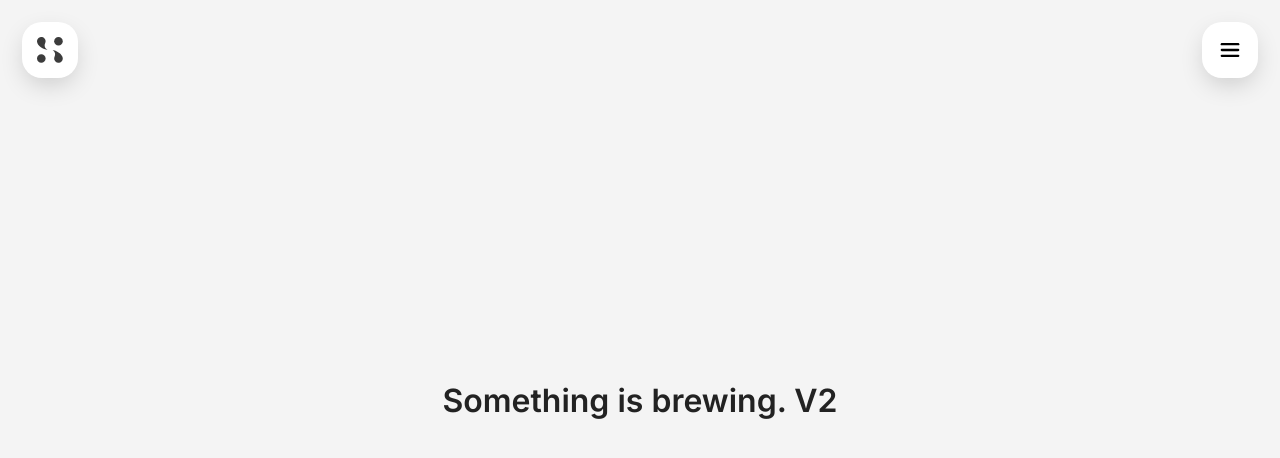
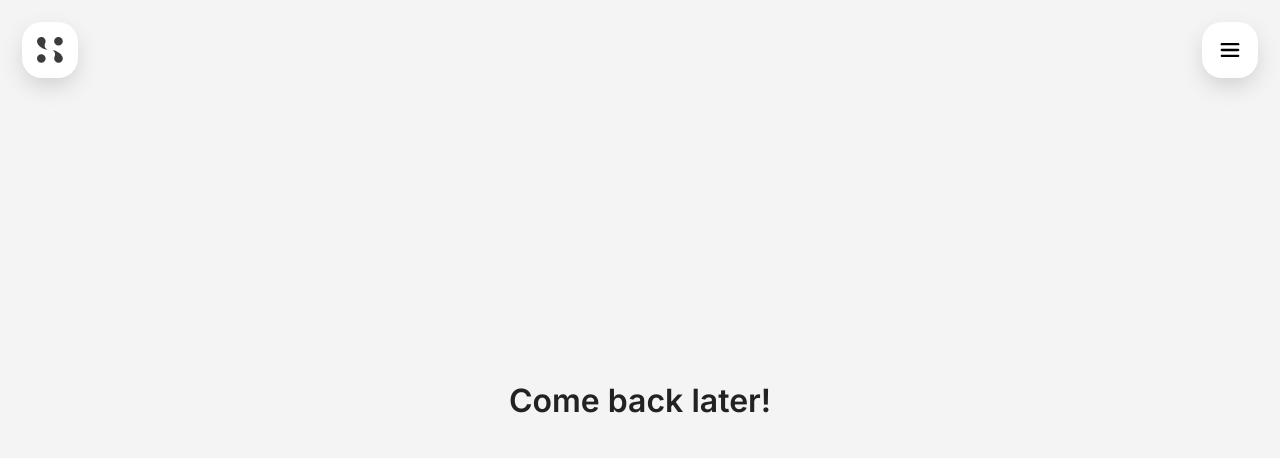
Before and after one commit to samicolon/portfolio, a plain HTML site: page index.html in a window 1280 px wide. Drawn offline with Linux system fonts and the light colour scheme.

Commit message:
Update index.html

```diff
--- a/index.html
+++ b/index.html
@@ -382,7 +382,7 @@
 <div class="overlay" aria-hidden="true"></div>
 
 <main class="content">
-  <h1>Something is brewing. V2</h1>
+  <h1>Come back later!</h1>
 </main>
 
 <script>
```
